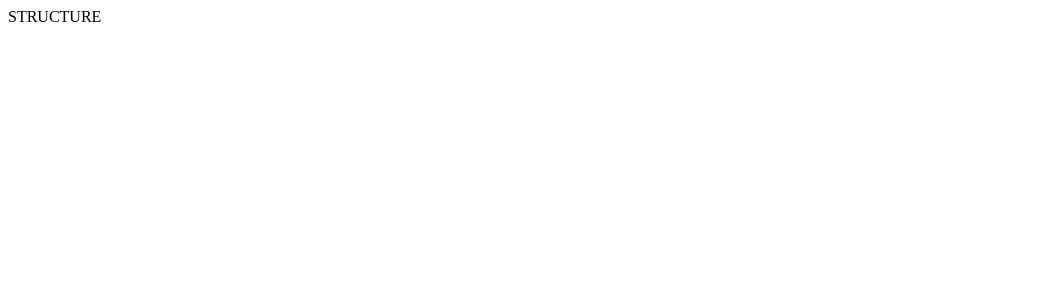
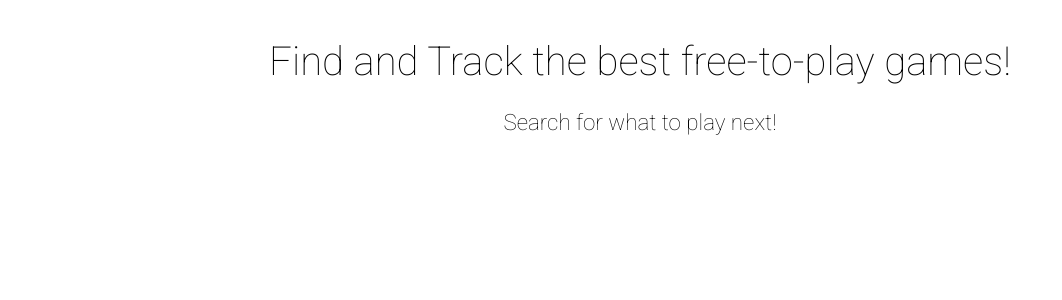
Before and after one commit to msmmlab/barbooks, a React (Create React App) app: page / in a window 1280 px wide. Shown: the top 300 px of the page, without its empty margins (0-1062 px from the left). Built offline with nearby package versions, Linux system fonts and the light colour scheme.

Commit message:
created billboard component with main slogan

```diff
--- a/public/index.html
+++ b/public/index.html
@@ -15,6 +15,9 @@
       user's mobile device or desktop. See https://developers.google.com/web/fundamentals/web-app-manifest/
     -->
     <link rel="manifest" href="%PUBLIC_URL%/manifest.json" />
+    <link rel="preconnect" href="https://fonts.googleapis.com">
+    <link rel="preconnect" href="https://fonts.gstatic.com" crossorigin>
+    <link href="https://fonts.googleapis.com/css2?family=Roboto:wght@100&display=swap" rel="stylesheet">
     <!--
       Notice the use of %PUBLIC_URL% in the tags above.
       It will be replaced with the URL of the `public` folder during the build.
--- a/src/App.js
+++ b/src/App.js
@@ -1,7 +1,8 @@
 import React from "react";
+import Dashboard from "./components/Layouts/WebStructure/Dashboard/Dashboard";
 
 const App = () => {
-  return <div>STRUCTURE</div>;
+  return <Dashboard />;
 };
 
 export default App;
--- /dev/null
+++ b/src/components/Layouts/WebStructure/Dashboard/Dashboard.css
@@ -0,0 +1,3 @@
+body {
+  font-family: "Roboto", sans-serif;
+}
--- /dev/null
+++ b/src/components/Layouts/WebStructure/Dashboard/Dashboard.jsx
@@ -0,0 +1,13 @@
+import React from "react";
+import "./Dashboard.css";
+import Billboard from "../VisualElements/Billboard";
+
+const Dashboard = () => {
+  return (
+    <div className="Dashboard-container">
+      <Billboard />
+    </div>
+  );
+};
+
+export default Dashboard;
--- /dev/null
+++ b/src/components/Layouts/WebStructure/VisualElements/Billboard.css
@@ -0,0 +1,27 @@
+.Billboard-container {
+  display: flex;
+  flex-direction: column;
+  justify-content: center;
+  align-items: center;
+  padding: 30px;
+}
+
+.Billboard-slogan {
+  font-size: 1rem;
+}
+
+.Billboard-description {
+  margin-top: 1.5rem;
+  font-size: 0.8rem;
+}
+
+@media (min-width: 1024px) {
+  .Billboard-slogan {
+    font-size: 2.5rem;
+  }
+
+  .Billboard-description {
+    margin-top: 1.5rem;
+    font-size: 1.4rem;
+  }
+}
--- /dev/null
+++ b/src/components/Layouts/WebStructure/VisualElements/Billboard.jsx
@@ -0,0 +1,15 @@
+import React from "react";
+import "./Billboard.css";
+
+const Billboard = () => {
+  return (
+    <div className="Billboard-container">
+      <div className="Billboard-slogan">
+        Find and Track the best free-to-play games!
+      </div>
+      <div className="Billboard-description">Search for what to play next!</div>
+    </div>
+  );
+};
+
+export default Billboard;
```
Also changed, not shown: src/components/Layouts/WebStructure/HomePage.jsx (deleted), 1 other file (tests, documents, lock files or other folders).
